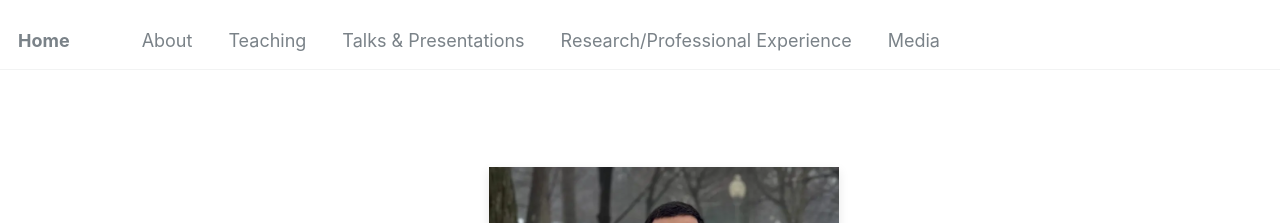
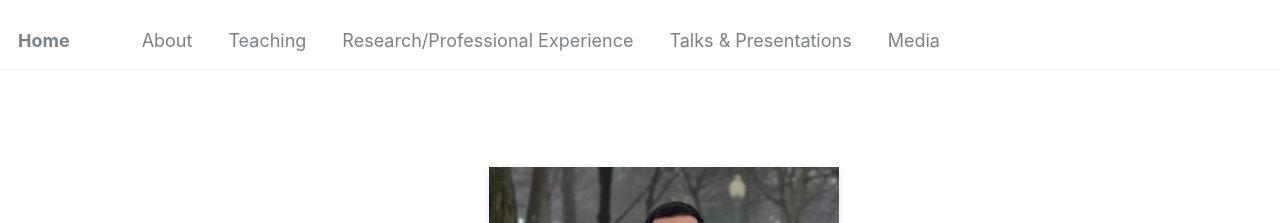
Before and after one commit to Mohsnmonji/mohsnmonji.github.io, a Jekyll site: the page built from _pages/front.md, in a window 1280 px wide. Shown: the top 223 px of the page. Built offline with Jekyll 4.4.1, drawn with Linux system fonts in a browser that asks for light colours; part of the change alters nothing that is shown.

```diff
--- a/_data/navigation.yml
+++ b/_data/navigation.yml
@@ -9,9 +9,9 @@ main:
     url: /about-me/
   - title: "Teaching"
     url: /teaching/
-  - title: "Talks & Presentations"
   - title: "Research/Professional Experience"
     url: /curriculum/
+  - title: "Talks & Presentations"
     url: /talks/
   - title: "Media"
     url: /media/
```
